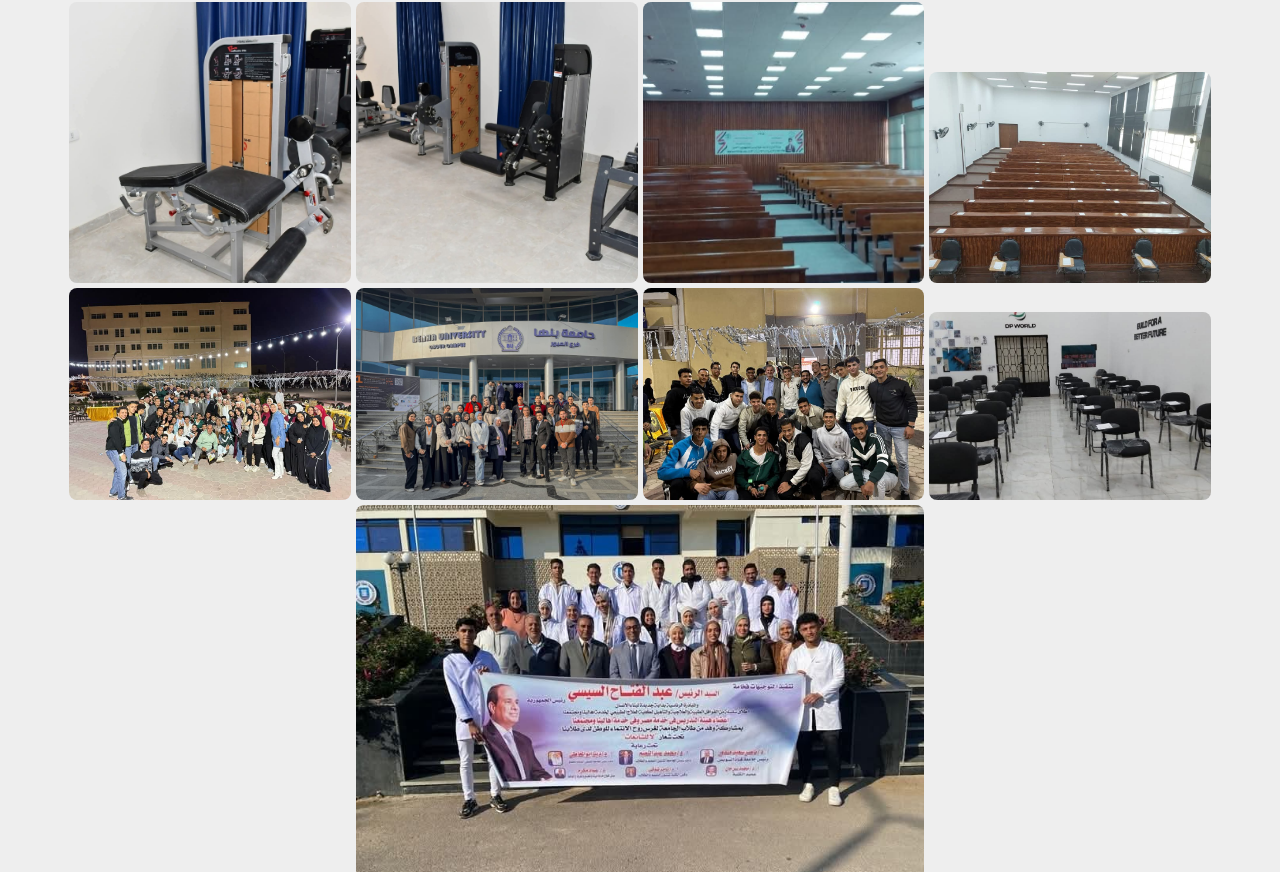
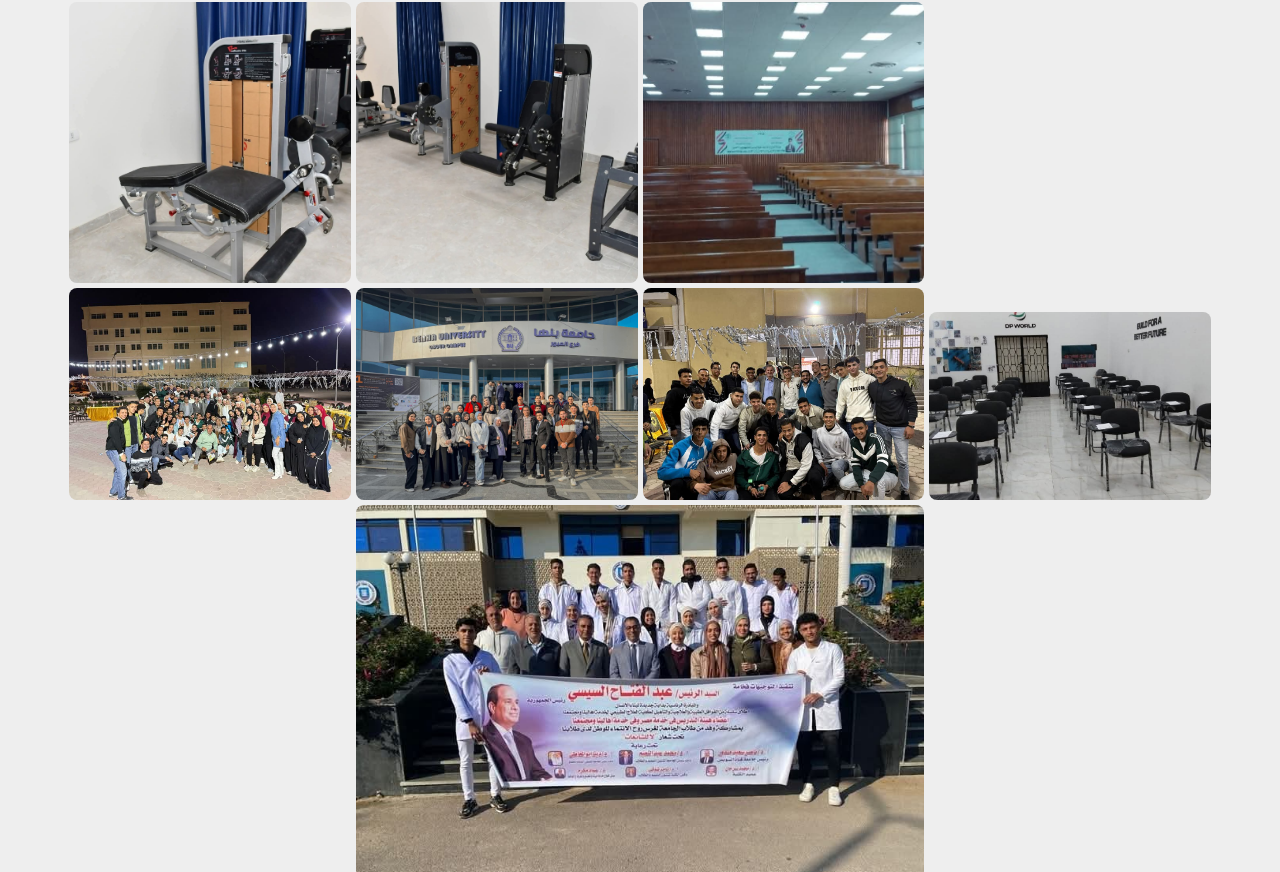
Before and after one commit to Jana-Hamza/Faculty-welcome-website, a plain HTML site: page index.html in a window 1280 px wide. Shown: the part 4369-5241 px from the top of the page. Drawn offline with Linux system fonts and the light colour scheme.

Commit message:
Update index.html

```diff
--- a/index.html
+++ b/index.html
@@ -235,18 +235,12 @@
           <div class="gallery item-9">
             <img src="Images/halls1.jpeg" alt="hero">
           </div>
-          <div class="gallery item-10">
-            <img src="Images/halls2.jpeg" alt="hero">
-          </div>
           <div class="gallery item-11">
             <img src="Images/halls3.jpeg" alt="hero">
           </div>
           <div class="gallery item-12">
             <img src="Images/rama.jpeg" alt="hero">
           </div>
-          <!-- <div class="gallery item-13">
-            <img src="Images/rama1.jpeg" alt="hero">
-          </div> -->
           <div class="gallery item-14">
             <img src="Images/rama2.jpeg" alt="hero">
           </div>
@@ -287,4 +281,5 @@
     <p>Designed By Jana Hamza</p>
   </footer>
 </body>
+
 </html>
```
